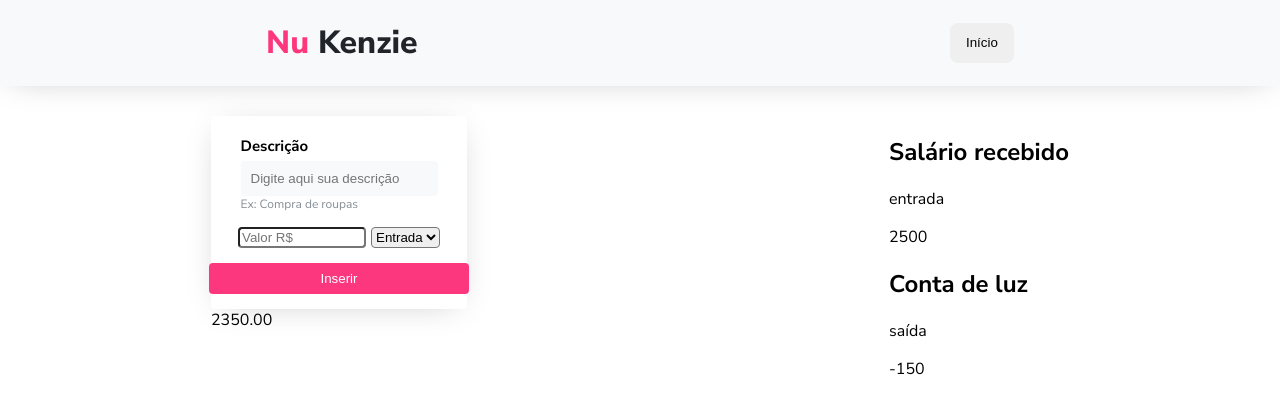
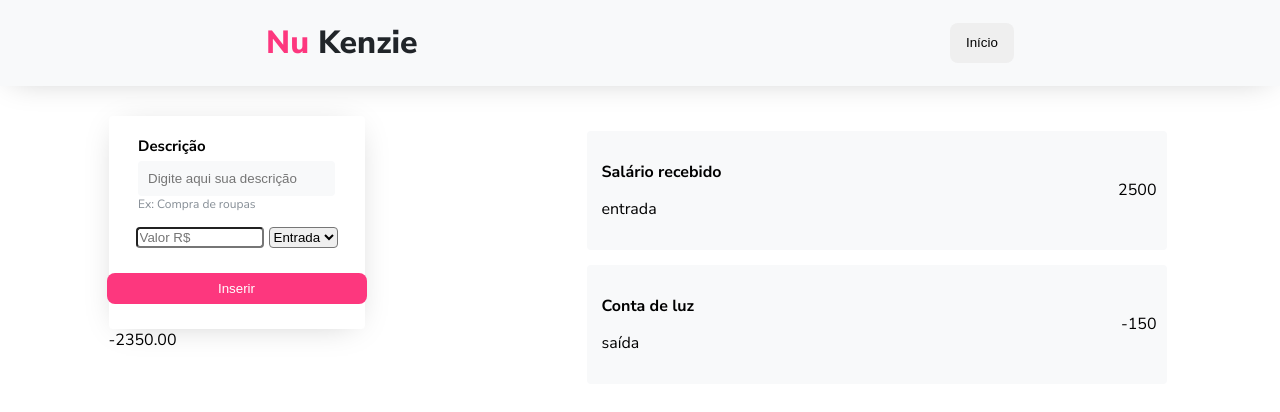
Before and after one commit to Kenzie-Academy-Brasil-Developers/react-entrega-s1-nu-kenzie-guisix18, a React (Create React App) app: page / in a window 1280 px wide. Shown: the top 412 px of the page. Built offline with nearby package versions, Linux system fonts and the light colour scheme.

Commit message:
Resolving reduce and styling

```diff
--- a/src/components/Card/index.jsx
+++ b/src/components/Card/index.jsx
@@ -1,8 +1,12 @@
+import "./style.css";
+
 const Card = ({transaction}) => {
     return (
-        <div>
-            <h2>{transaction.description}</h2>
-            <p>{transaction.type}</p>
+        <div className="cardTransaction">
+            <div className="descriType">
+                <h2>{transaction.description}</h2>
+                <p>{transaction.type}</p>
+            </div>
             <p>{transaction.value}</p>
         </div>
     )
--- /dev/null
+++ b/src/components/Card/style.css
@@ -0,0 +1,26 @@
+.cardTransaction {
+    width: 560px;
+    background-color: #F8F9FA;;
+    padding: 10px;
+    display: flex;
+    justify-content: space-between;
+    align-items: center;
+    margin: 15px 5px;
+    border-radius: 4px;
+}
+
+.cardTransaction h2 {
+    font-size: 16px;
+}
+
+.cardTransaction h2, p {
+    margin: 0 50px;
+}
+
+.descriType {
+    margin: 5px;
+}
+
+.descriType h2, p {
+    margin: 15px 0;
+}
--- a/src/components/Form/index.jsx
+++ b/src/components/Form/index.jsx
@@ -29,8 +29,8 @@ const Form = ({moldTransaction}) => {
                 <div className="inputValue">
                     <input onChange={(event) => setValue(Number(event.target.value))} type="number" placeholder="Valor R$"></input>
                     <select className="inputsTypes" onClick={validateType}>
-                    <option value="entrada">Entrada</option>
-                    <option value="saída">Saída</option>
+                    <option value="Entrada">Entrada</option>
+                    <option value="Saída">Saída</option>
                     </select>
                 </div>
             <button className="buttonForm" onClick={() => moldTransaction(obj)}>Inserir</button>
--- a/src/components/Form/style.css
+++ b/src/components/Form/style.css
@@ -52,10 +52,12 @@ input, select, button {
 }
 
 .buttonForm {
+    cursor: pointer;
     border: none;
     width: 260px;
-    margin: 15px 5px;
+    margin: 25px 5px;
     padding: 8px;
     background-color: #FD377E;
     color: #fff;
+    border-radius: 8px;
 }
--- a/src/components/TotalMoney/index.jsx
+++ b/src/components/TotalMoney/index.jsx
@@ -1,9 +1,13 @@
 const TotalMoney = ({listTransactions}) => {
-    console.log(listTransactions)
     return (
         <div>
-            {listTransactions.reduce((valorAnterior, valorInicial) => {
-                return valorInicial.value + valorAnterior;
+            {listTransactions.reduce((valorInicial, valorAnterior) => {
+                if (valorAnterior.type === "Entrada") {
+                    return valorInicial + valorAnterior.value;
+                } else {
+                    const value = valorAnterior.value;
+                    return valorInicial - value;
+                }
             }, 0).toFixed(2)}
         </div>
     )
```
